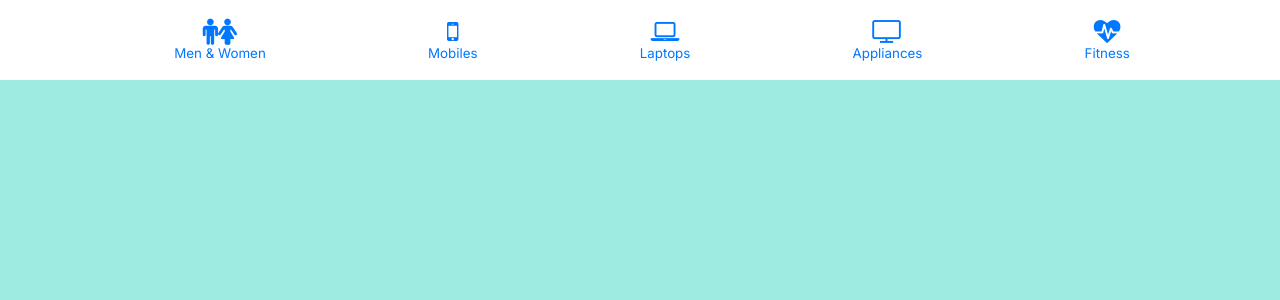
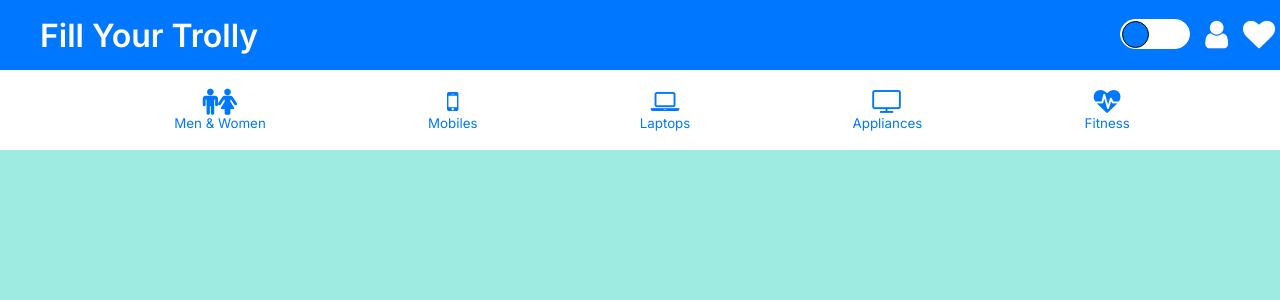
Before and after one commit to rishi282001/aff-site-gr, a React (Create React App) app: page / in a window 1280 px wide. Shown: the top 300 px of the page. Built offline with nearby package versions, Linux system fonts and the light colour scheme.

Commit message:
Title bar created

```diff
--- a/src/App.js
+++ b/src/App.js
@@ -6,6 +6,7 @@ import { Register } from "./Register";
 import { Route, Switch, useLocation } from "react-router-dom";
 import { NotFound } from "./NotFound";
 import { TransitionGroup, CSSTransition } from "react-transition-group";
+import { Titlebar } from "./Titlebar"
 
 function App() {
   const location = useLocation();
@@ -18,6 +19,7 @@ function App() {
         key={location.pathname}
       >
         <div className="App">
+          <Titlebar />
           <Navbar />
           <Switch location={location}>
             <Route exact path="/login" component={Login} />
@@ -31,4 +33,5 @@ function App() {
   );
 }
 
+
 export default App;
--- a/src/Home.js
+++ b/src/Home.js
@@ -1,4 +1,5 @@
 import { Product } from "./Product";
+
 
 export function Home() {
     const products = [
--- a/src/Navbar.js
+++ b/src/Navbar.js
@@ -1,47 +1,51 @@
 import IconButton from '@material-ui/core/IconButton';
+import {useEffect} from "react";
 
 export function Navbar() {
-    let count = 1;
+    let count = 0;
     let overlay = document.createElement("div");
     overlay.setAttribute("class","overlay");
+    overlay.addEventListener("click",() => handleSlide());
+
+    // useEffect(() => {
+    //     window.addEventListener('resize',() => {
+
+    //     });
+    // },[]);
 
     function handleSlide() {
         let navContent = document.querySelector(".nav-content");
         let barsButton = document.querySelector("#bars-btn");
         let body = document.getElementById("root");
-        let overlayDiv = document.querySelector(".overlay");
-        console.log(count);
+        count++;
 
         if(count % 2 !== 0)
         {
            navContent.style.display = "block";
            body.appendChild(overlay);
-           document.querySelector(".overlay")
-                .addEventListener("click",() => handleSlide());
 
            setTimeout(() => {
                 navContent.style.transform = "translateX(0)";
                 barsButton.style.transform = "translateX(220px)";
                 setTimeout(() => {
-                    barsButton.setAttribute("class","fa fa-times");
+                    if(navContent.style.display === "block")
+                        barsButton.setAttribute("class","fa fa-times");
                 }, 500);
-           }, 500);
+           }, 200);
         }
         else
         {
             body.removeChild(overlay);
             barsButton.setAttribute("class","fa fa-bars");
-            navContent.style.transform = "translateX(-50vw)";
+            navContent.style.transform = "translateX(-100vw)";
             barsButton.style.transform = "translateX(0)";
             setTimeout(() => {
                 navContent.style.display = "none";
            }, 600);
         }
-
-        count++;
     }
 
-    return(
+    return (
         <div className="navbar">
             <IconButton onClick={() => handleSlide()}>
                 <i id="bars-btn" className="fa fa-bars" aria-hidden="true"></i>
--- /dev/null
+++ b/src/Titlebar.js
@@ -0,0 +1,38 @@
+import { useState } from "react";
+
+export function Titlebar() {
+
+    const[switchState, setSwitchState] = useState(false);
+
+    const toggleHandler = () => {
+        let toggle = document.querySelector(".toggle");
+
+        if(switchState)
+        {
+            toggle.style.transform = "translateX(0px)";
+            toggle.style.backgroundColor = "#000";
+            toggle.setAttribute('class','toggle fa fa-moon-o');
+        }
+        else
+        {
+            toggle.style.backgroundColor = "#0077FF";
+            toggle.setAttribute('class','toggle');
+            toggle.style.transform = "translateX(-40px)";
+        }
+
+        setSwitchState(!switchState);
+    }
+
+    return (
+        <div className="titlebar">
+            <h1>Fill Your Trolly</h1>
+            <div className="helper-holder">
+                <span className="switch" onClick={() => toggleHandler()}>
+                    <i className="toggle"></i>
+                </span>
+                <i className="fa fa-user fa-2x" aria-hidden="true"></i>
+                <i className="fa fa-heart fa-2x" aria-hidden="true"></i>
+            </div>
+        </div>
+    );
+}
--- a/src/index.scss
+++ b/src/index.scss
@@ -25,12 +25,14 @@ code {
 
 
 
-
 @mixin flexBox() {
   display: flex;
   justify-content: center;
   align-items: center;
 }
+
+
+
 
 
 
@@ -66,6 +68,54 @@ code {
 
 
 
+// Titlebar
+
+.titlebar {
+  position: relative;
+  width: 100vw;
+  height: 70px;
+  @include flexBox();
+  background-color: #0077FF;
+  color: #FFF;
+
+  .helper-holder {
+    display: flex;
+    justify-content: space-between;
+    margin-right: 5px;
+    column-gap: 15px;
+
+    .switch {
+      position: relative;
+      height: 30px;
+      width: 70px;
+      border-radius: 20px;
+      background: #FFF;
+      border: 1px solid #fff;
+
+      .toggle {
+        position: absolute;
+        height: 27px;
+        width: 27px;
+        top: 1px;
+        right: 0;
+        @include flexBox();
+        border-radius: 50%;
+        transition: 0.5s ease;
+        transform: translateX(-40px);
+        border: 1px solid #000;
+        background: #0077ff;
+        color: none;
+      }
+    }
+  }
+
+  h1 {
+    width: 100%;
+    text-align: left;
+    padding: 0px 0px 0px 40px;
+  }
+
+}
 
 /* Navbar */
 
@@ -108,6 +158,7 @@ code {
     }
   }
 }
+
 
 
 
@@ -299,7 +350,7 @@ code {
     .fa.fa-bars {
       display: block;
       margin-left: 5px;
-      transition: 1s ease;
+      transition: 0.7s ease;
     }
 
     .nav-content {
@@ -308,8 +359,8 @@ code {
       height: 100vh;
       width: fit-content;
       padding: 0 30px 0 30px;
-      transition: 1s ease;
-      transform: translateX(-50vw);
+      transition: 0.7s ease;
+      transform: translateX(-100vw);
       top: 0;
       bottom: 0;
       right: 0;
```
Also changed, not shown: src/images/moon.png (added), src/moon.png (added), src/notes.txt.
